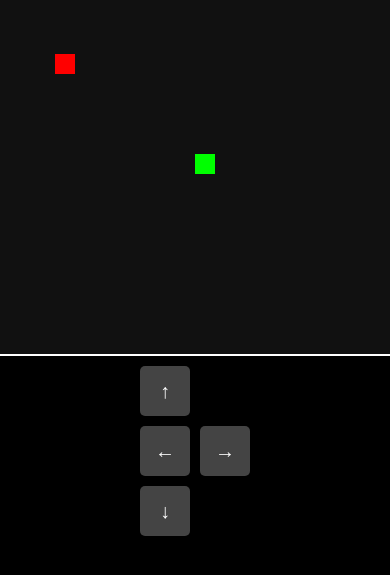
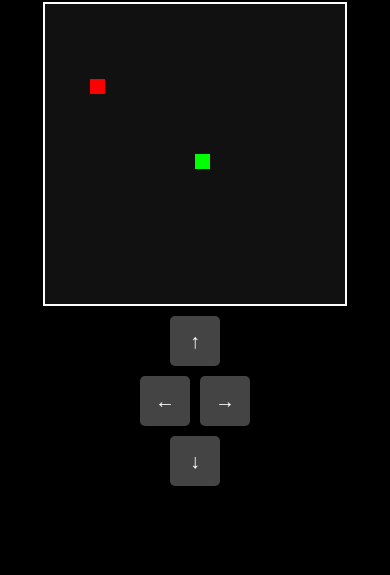
Before and after one commit to ideasfwi/snakegame, a plain HTML site: page index.html in a window 390 px wide. Shown: the part 217-792 px from the top of the page. Drawn offline with Linux system fonts and the light colour scheme.

Commit message:
Add files via upload

```diff
--- a/style.css
+++ b/style.css
@@ -1,3 +1,5 @@
+/* General styles remain unchanged */
+
 body {
   display: flex;
   flex-direction: column;
@@ -10,6 +12,12 @@ body {
   font-family: Arial, sans-serif;
 }
 
+#game-container {
+  display: flex;
+  flex-direction: column;
+  align-items: center;
+}
+
 #game-title {
   color: yellow;
   font-size: 32px;
@@ -17,28 +25,43 @@ body {
   margin-bottom: 20px;
 }
 
-#game-container {
-  display: flex;
-  flex-direction: column;
-  align-items: center;
-}
-
 #game-board {
   border: 2px solid #fff;
   background-color: #111;
+  width: 400px;
+  height: 400px;
 }
 
+/* Adjust controls layout */
 #controls {
   display: grid;
-  grid-template-columns: 1fr;
+  grid-template-rows: auto auto auto;
   gap: 10px;
   margin-top: 10px;
 }
 
 #controls div {
   display: flex;
-  justify-content: center;
+  justify-content: space-between;
   gap: 10px;
+}
+
+#up {
+  grid-row: 1;
+  margin: 0 auto;
+}
+
+#left {
+  grid-column: 1;
+}
+
+#right {
+  grid-column: 3;
+}
+
+#down {
+  grid-row: 3;
+  margin: 0 auto;
 }
 
 button {
@@ -55,3 +78,11 @@ button {
 button:active {
   background-color: #666;
 }
+
+/* Make game board smaller on smaller screens */
+@media (max-width: 600px) {
+  #game-board {
+    width: 300px;
+    height: 300px;
+  }
+}
```
